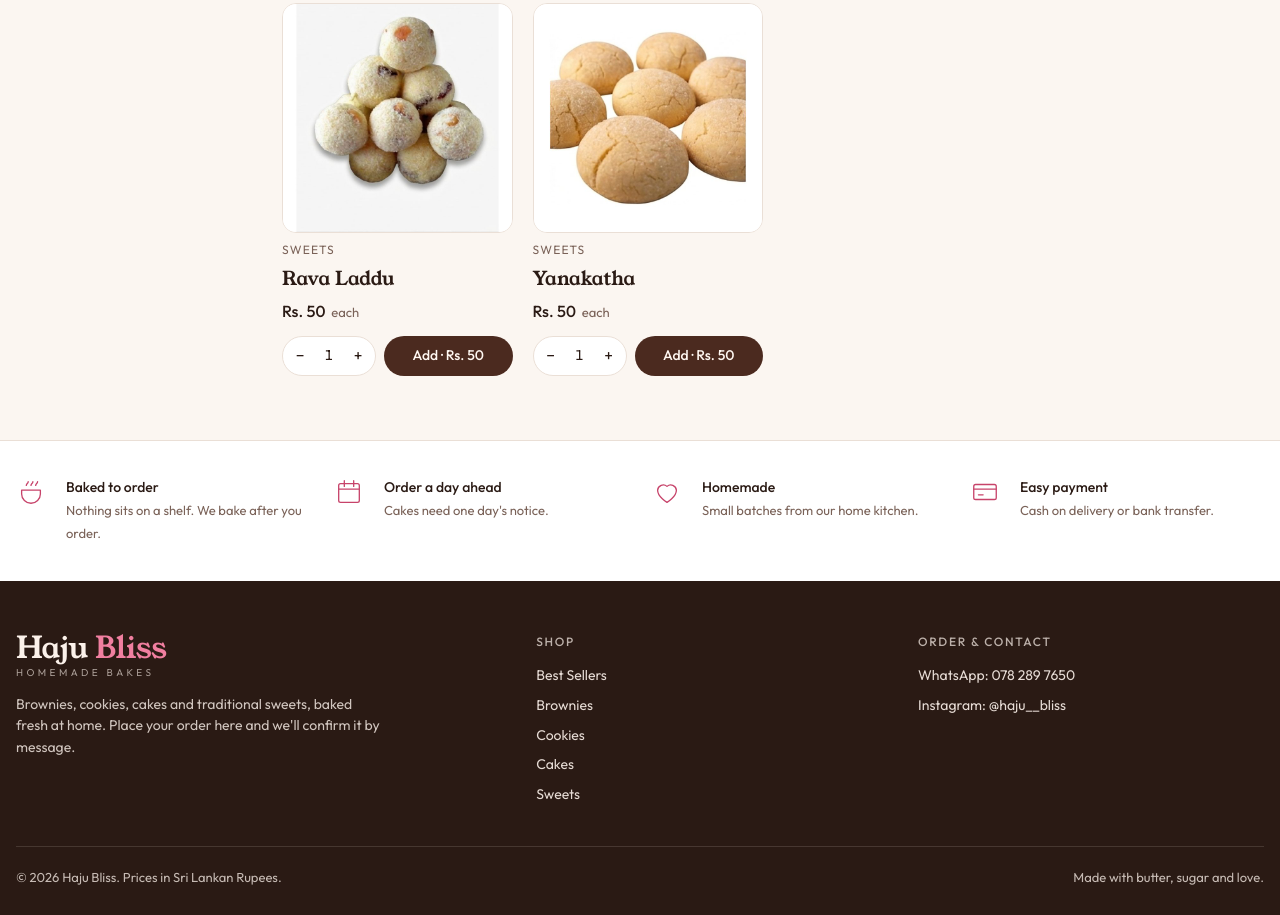
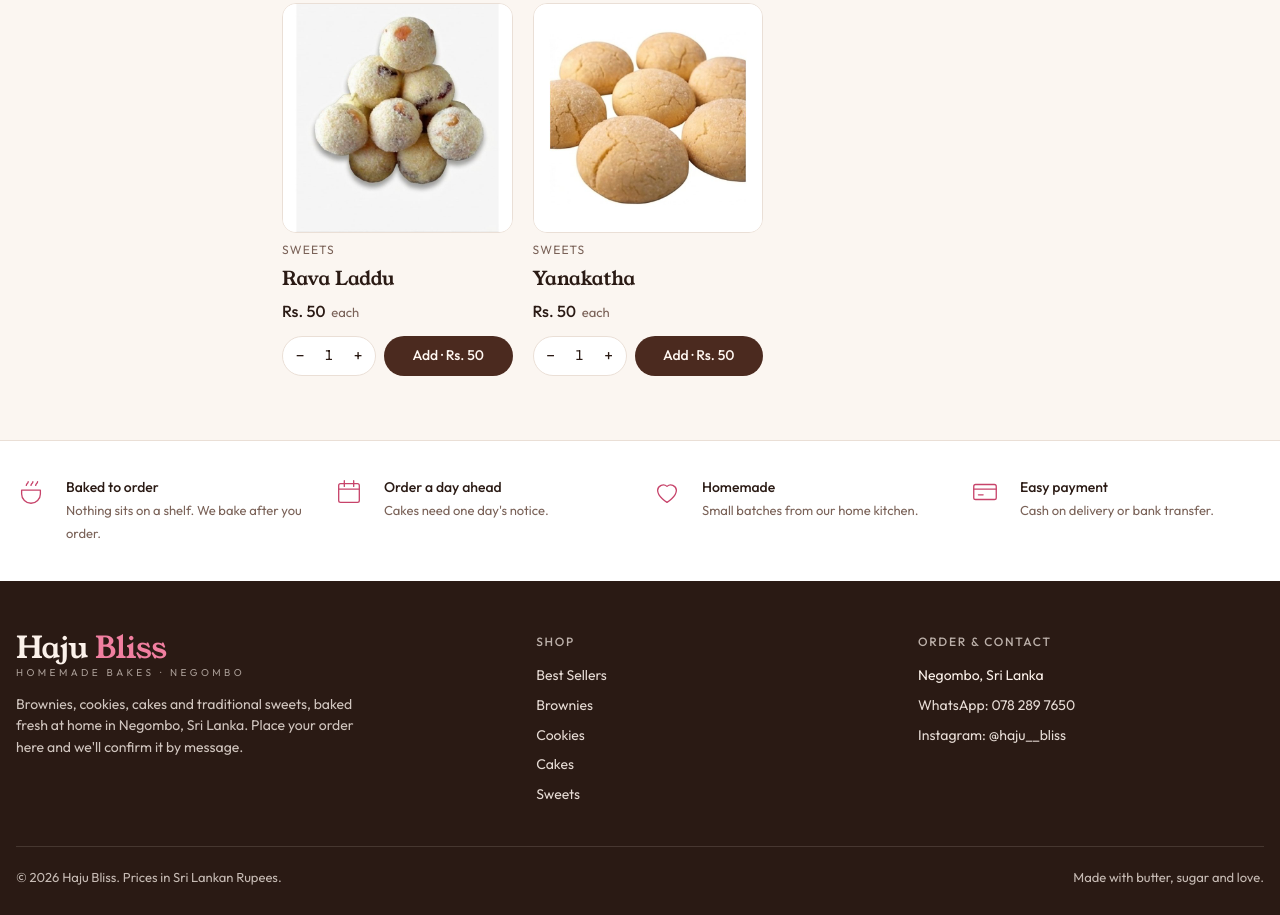
Before and after one commit to fashaf01/Ai-Lab, a website: page haju-bliss/index.html in a window 1280 px wide. Shown: the part 1699-2614 px from the top of the page. Drawn offline with Linux system fonts and the light colour scheme.

Commit message:
Show Haju Bliss location: Negombo, Sri Lanka
Co-Authored-By: Claude Opus 5.5 <noreply@anthropic.com>
Claude-Session: https://claude.ai/code/session_0168rdHaFFg2W2P8uKSAf8HF

```diff
--- a/haju-bliss/index.html
+++ b/haju-bliss/index.html
@@ -5,7 +5,7 @@
 <meta name="viewport" content="width=device-width, initial-scale=1, viewport-fit=cover">
 <title>Haju Bliss Bakery</title>
 <meta name="claude:viewport-fit-sides" content="cover">
-<meta name="description" content="Haju Bliss — homemade lava brownies, chocolate loaded cookies, cakes and sweets.">
+<meta name="description" content="Haju Bliss — homemade lava brownies, chocolate loaded cookies, cakes and sweets in Negombo, Sri Lanka.">
 <link rel="preconnect" href="https://fonts.googleapis.com">
 <link rel="preconnect" href="https://fonts.gstatic.com" crossorigin>
 <link rel="stylesheet" href="https://fonts.googleapis.com/css2?family=Young+Serif&family=Outfit:wght@300;400;500;600&display=swap">
@@ -313,7 +313,7 @@ footer .logo small { color: inherit; opacity: .6; }
         <a href="#shop" data-nav="Sweets">Sweets</a>
       </nav>
     </div>
-    <a class="logo" href="#" aria-label="Haju Bliss home"><b>Haju <em>Bliss</em></b><small>Homemade bakes</small></a>
+    <a class="logo" href="#" aria-label="Haju Bliss home"><b>Haju <em>Bliss</em></b><small>Homemade bakes · Negombo</small></a>
     <div class="tools">
       <button class="icon-btn" type="button" id="searchBtn" aria-label="Search">
         <svg viewBox="0 0 24 24"><circle cx="11" cy="11" r="7"/><path d="m20 20-3.5-3.5"/></svg>
@@ -339,7 +339,7 @@ footer .logo small { color: inherit; opacity: .6; }
         <p>Everyone's favourites from the Haju Bliss kitchen: molten lava brownies and cookies loaded with chocolate. Baked fresh to order, along with our cakes and traditional sweets.</p>
         <div class="meta">
           <span class="chip">Baked to order</span>
-          <span class="chip">Homemade</span>
+          <span class="chip">Homemade in Negombo</span>
           <span class="chip">Cash on delivery</span>
         </div>
         <div class="meta"><a class="btn" href="https://wa.me/94782897650" target="_blank" rel="noopener">Order on WhatsApp</a><a class="btn ghost" href="https://www.instagram.com/haju__bliss/" target="_blank" rel="noopener">@haju__bliss</a></div>
@@ -411,11 +411,11 @@ footer .logo small { color: inherit; opacity: .6; }
   <div class="wrap">
     <div class="foot-grid">
       <div>
-        <div class="logo"><b>Haju <em>Bliss</em></b><small>Homemade bakes</small></div>
-        <p style="max-width:40ch;opacity:.8;font-size:14px;margin:16px 0 0">Brownies, cookies, cakes and traditional sweets, baked fresh at home. Place your order here and we'll confirm it by message.</p>
+        <div class="logo"><b>Haju <em>Bliss</em></b><small>Homemade bakes · Negombo</small></div>
+        <p style="max-width:40ch;opacity:.8;font-size:14px;margin:16px 0 0">Brownies, cookies, cakes and traditional sweets, baked fresh at home in Negombo, Sri Lanka. Place your order here and we'll confirm it by message.</p>
       </div>
       <div><h4>Shop</h4><ul><li><a href="#shop" data-nav="">Best Sellers</a></li><li><a href="#shop" data-nav="Brownies">Brownies</a></li><li><a href="#shop" data-nav="Cookies">Cookies</a></li><li><a href="#shop" data-nav="Cakes">Cakes</a></li><li><a href="#shop" data-nav="Sweets">Sweets</a></li></ul></div>
-      <div><h4>Order &amp; contact</h4><ul><li><a href="https://wa.me/94782897650" target="_blank" rel="noopener">WhatsApp: <span style="user-select:all">078 289 7650</span></a></li><li><a href="https://www.instagram.com/haju__bliss/" target="_blank" rel="noopener">Instagram: @haju__bliss</a></li></ul></div>
+      <div><h4>Order &amp; contact</h4><ul><li>Negombo, Sri Lanka</li><li><a href="https://wa.me/94782897650" target="_blank" rel="noopener">WhatsApp: <span style="user-select:all">078 289 7650</span></a></li><li><a href="https://www.instagram.com/haju__bliss/" target="_blank" rel="noopener">Instagram: @haju__bliss</a></li></ul></div>
     </div>
     <div class="foot-base">
       <span>© <span id="yr">2026</span> Haju Bliss. Prices in Sri Lankan Rupees.</span>
@@ -772,7 +772,7 @@ footer .logo small { color: inherit; opacity: .6; }
   let tt;
   function toast(msg) { const t = $("#toast"); t.textContent = msg; t.classList.add("on"); clearTimeout(tt); tt = setTimeout(() => t.classList.remove("on"), 2600); }
 
-  const ANN = ["Baked fresh to order. Cakes need one day's notice.", "Order on WhatsApp: 078 289 7650", "Follow us on Instagram @haju__bliss", "Best sellers: lava brownies and chocolate loaded cookies", "Cash on delivery available"];
+  const ANN = ["Baked fresh to order. Cakes need one day's notice.", "Order on WhatsApp: 078 289 7650", "Follow us on Instagram @haju__bliss", "Best sellers: lava brownies and chocolate loaded cookies", "Cash on delivery available", "Baking fresh in Negombo, Sri Lanka"];
   let ai = 0;
   const showAnn = d => { ai = (ai + d + ANN.length) % ANN.length; $("#annText").textContent = ANN[ai]; };
   $("#annPrev").addEventListener("click", () => showAnn(-1));
```
